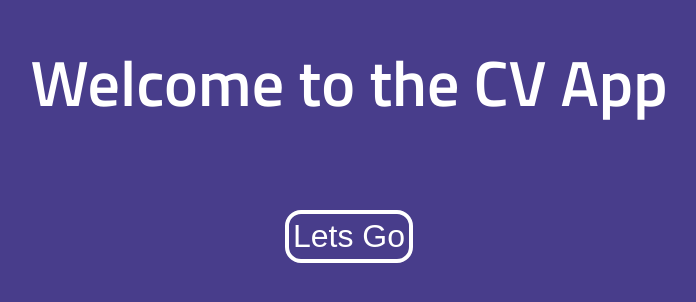
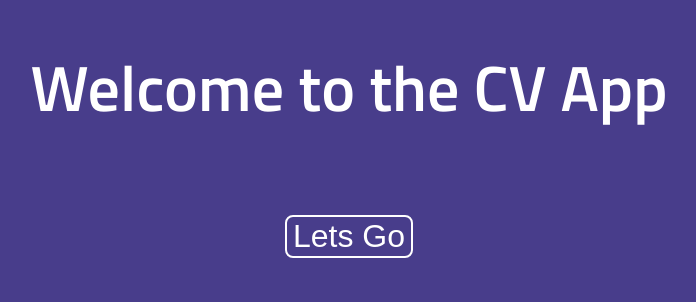
Before and after one commit to iversson-estudos/CV_Editor, a React (Vite) app: page / in a window 1280 px wide. Shown: the part 244-546 px from the top of the page, without its empty margins (291-987 px from the left). Built offline with nearby package versions, Linux system fonts and the light colour scheme.

Commit message:
Final detailing in the homepage, I promise

```diff
--- a/src/pages/homepage/Homepage.module.css
+++ b/src/pages/homepage/Homepage.module.css
@@ -21,30 +21,29 @@ body {
             position: relative;
             width: max-content;
             overflow: hidden;
-            padding: 4px;
             font-size: var(--fontsize-medium);
             background-color: var(--bgcolor);
-            border: 4px solid white;
-            border-radius: 1rem;
+            border: 2px solid white;
+            border-radius: 0.5rem;
             color: white;
             user-select: none;
-            cursor:pointer;
+            cursor: pointer;
         }
+
         .btn::after{
+
             content: '>';
             color: rgba(255, 255, 255, 0);
-            background-color: var(--bgcolor);
             position: absolute;
             height: 100%;
             width: 0;
             top: 0;
             left: 0;
-            transition: 1000ms;
+            transition: 500ms;
         }
         .btn:hover::after{
-            border: none;
-            border-radius: 1rem;
-            color: white;
+            color: var(--bgcolor);
+            background-color: white;
             width: 100%;
         }
 
```
